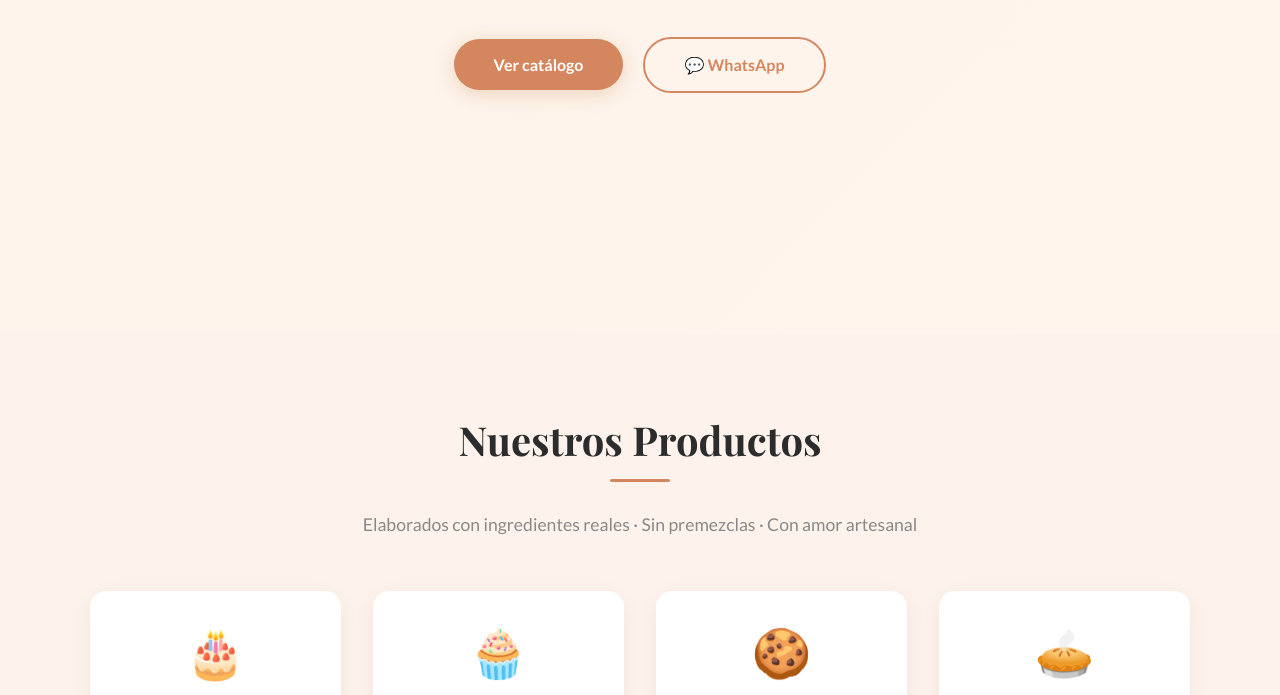
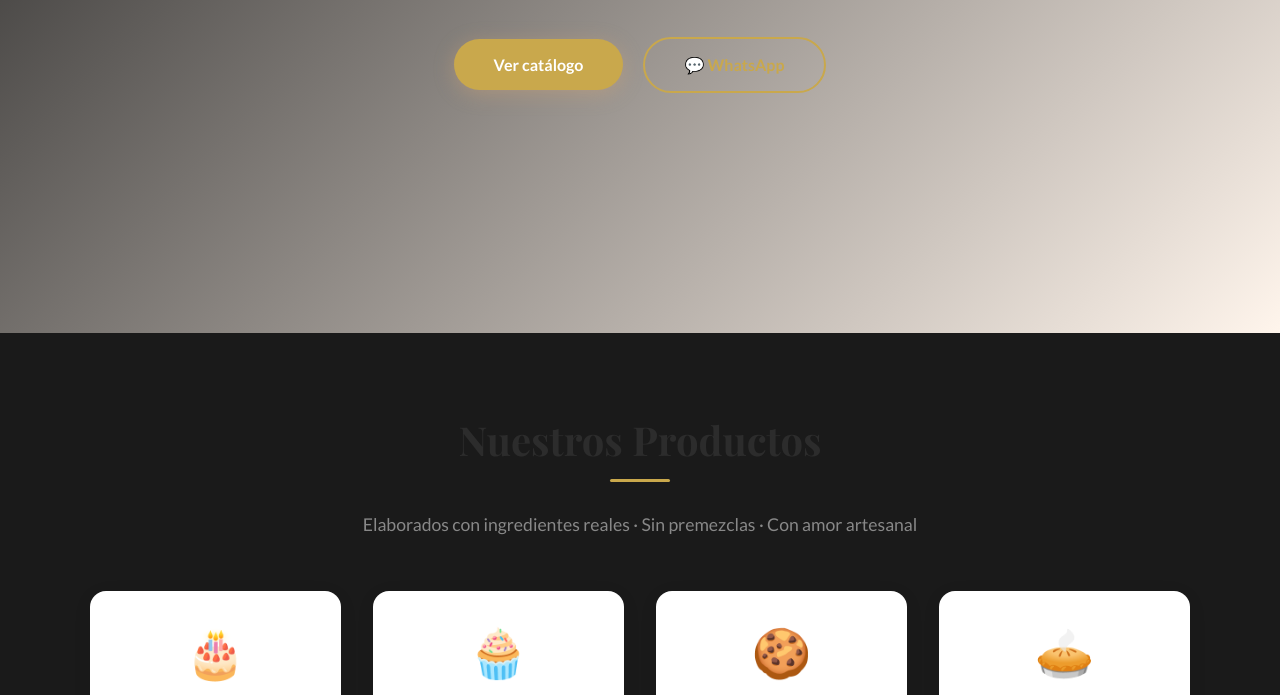
Before and after one commit to carlosakegarcia-ux/web-dulce-artesano, a plain HTML site: page index.html in a window 1280 px wide. Shown: the part 467-1162 px from the top of the page. Drawn offline with nearby package versions, Linux system fonts and the light colour scheme.

Commit message:
✨ Cambio de plantilla a dorado_premium

```diff
--- a/index.html
+++ b/index.html
@@ -9,8 +9,8 @@
     <link href="https://fonts.googleapis.com/css2?family=Playfair+Display:wght@400;700&family=Lato:wght@300;400;700&display=swap" rel="stylesheet">
     <style>
         :root {
-            --primario: #d4875e;
-            --secundario: #fdf3ec;
+            --primario: #c9a84c;
+            --secundario: #1a1a1a;
             --texto: #2c2c2c;
             --blanco: #ffffff;
         }
```
